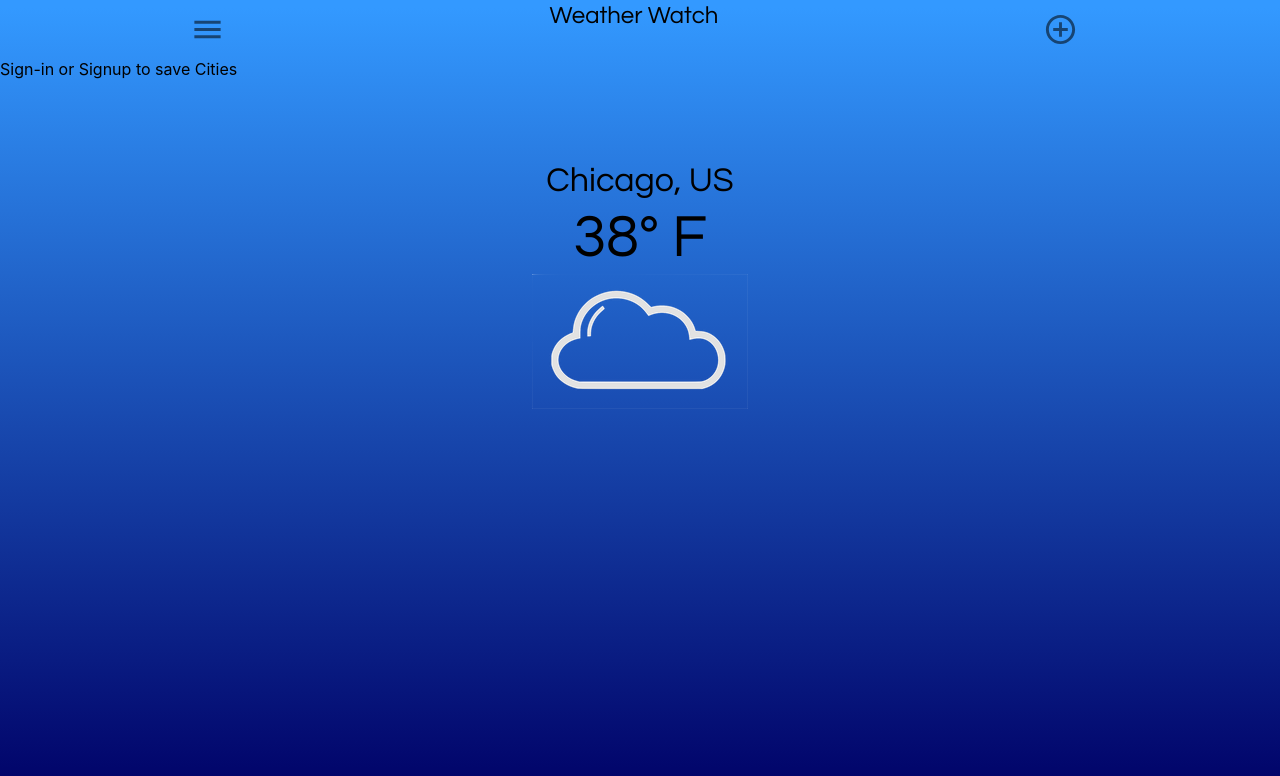
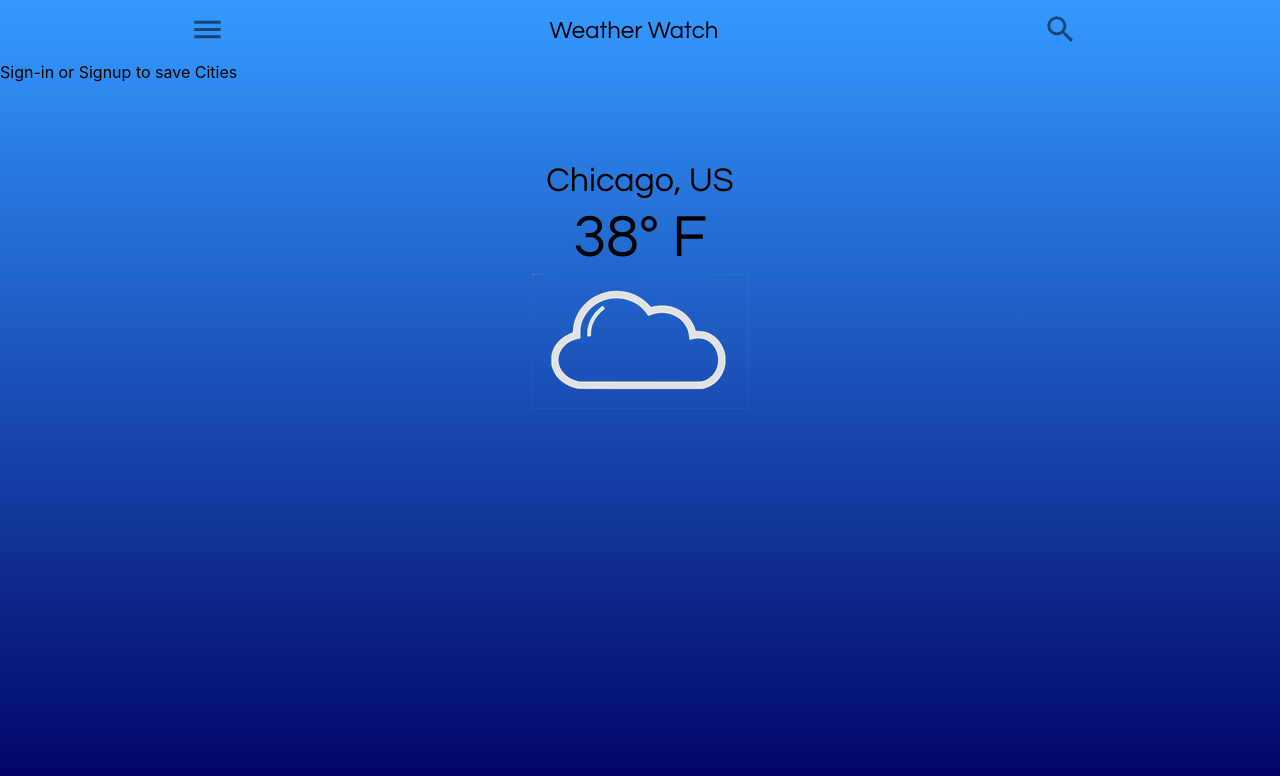
Before and after one commit to KeenanJones1/WeatherWatch, a React (Create React App) app: page / in a window 1280 px wide. Shown: the top 776 px of the page. Built offline with nearby package versions, Linux system fonts and the light colour scheme; no server answers.

Commit message:
Cleaning

```diff
--- a/src/components/FeatureCard/FeaturedCard.js
+++ b/src/components/FeatureCard/FeaturedCard.js
@@ -2,7 +2,7 @@ import React, {  } from 'react'
 import Location from './Location'
 import WeatherIcon from './WeatherIcon'
 import { Grid, IconButton, Tooltip } from '@material-ui/core'
-import { ExpandLess, Add} from '@material-ui/icons'
+import { ExpandLess, AddCircleOutline} from '@material-ui/icons'
 import Temperature from './WeatherDetails/Temperature'
 
 // redux
@@ -31,19 +31,25 @@ class FeaturedCard extends React.Component{
     const {mainWeather} = this.props.weather
   return (
     <Grid container item className="main-weather" id="main-weather-container" direction= 'column' xs={12}>
-      <Tooltip title={this.props.user.login === true && mainWeather.forcasts.length > 0 ? "Add Card to Profile" : null}>
-      <Grid container item className="container" id={this.props.user.login === true && mainWeather.forcasts.length > 0 ? "featured-container" : null} direction="column" align="center"
-      onClick={ () => this.handleClick() }>
+
+      <Grid container item className="container" id={this.props.user.login === true && mainWeather.forcasts.length > 0 ? "featured-container" : null} direction="column" align="center">
+       { this.props.user.login === true && mainWeather.forcasts.length > 0  ?  <Grid item>
+        <Tooltip title={this.props.user.login === true && mainWeather.forcasts.length > 0 ? "Add Card to Profile" : null}>
+          <IconButton onClick={ () => this.handleClick() }>
+            <AddCircleOutline />
+          </IconButton>
+          </Tooltip>
+        </Grid> : null}
         <Location locationName={mainWeather.cityName} country={mainWeather.country}/>
         <Temperature temp={mainWeather.temp}/>
         <WeatherIcon main={mainWeather.weather} />
       </Grid>
-      </Tooltip>
-      <Grid item align="center" >
+
+      { mainWeather.forcasts.length > 0 ? <Grid item align="center" >
         <IconButton onClick = {() => this.props.toggleDetails()}>
-      {this.props.weather.mainWeather.forcasts.length > 0 ? <ExpandLess id="view-details" fontSize="large" /> : null }
+        <ExpandLess id="view-details" fontSize="large" />
         </IconButton>
-      </Grid>
+      </Grid> : null}
     </Grid>
     )
   }
--- a/src/components/Head/Head.js
+++ b/src/components/Head/Head.js
@@ -31,20 +31,15 @@ class Head extends Component{
   return (
    <Grid className="head" id="head-container" container direction="row" justify="space-evenly" spacing={3}>
     <MenuButton toggleDrawer={this.toggleDrawer} drawerOpen={this.state.drawerOpen} />
-
-
-    <Grid item xs={4} align="center">
-     <Typography variant="h5" fontSize="large">
+    <Grid item xs={4} justify="space-evenly">
+     <Typography variant="h5" fontSize="large" align="center" id="title">
       Weather Watch
      </Typography>
     </Grid>
-
     <Grid item xs={4} className="button" id="add-button" align="center">
-
      <Fragment>
       <SearchButton />
      </Fragment>
-
       <Dialog open={this.state.dialogOpen} onClose={() => this.handleClose()}>
        <DialogTitle>Search Weather</DialogTitle>
        <DialogContent>
--- a/src/components/Head/SearchButton.js
+++ b/src/components/Head/SearchButton.js
@@ -1,6 +1,6 @@
 import React, { Component, Fragment } from 'react'
 import { TextField, Button, IconButton, Dialog, DialogContent, DialogActions, DialogTitle} from "@material-ui/core";
-import {AddCircleOutline} from "@material-ui/icons"
+import {Search} from "@material-ui/icons"
 
 // Redux
 import {connect} from 'react-redux'
@@ -49,24 +49,18 @@ class SearchButton extends Component {
   return (
     <Fragment >
       <IconButton onClick={() => this.handleOpen()}>
-        <AddCircleOutline fontSize="large"/>
+        <Search fontSize="large"/>
       </IconButton>
-
-
       <Dialog open={this.state.open}>
         <DialogTitle>Search Weather</DialogTitle>
-
-
         <DialogContent>
           <TextField label="City's name" onChange={(event) => this.handleSearch(event)}
           onKeyPress = {(event) => this.handleKeyPress(event)} value={this.state.query}/>
         </DialogContent>
-
         <DialogActions>
           <Button onClick={() => this.handleSubmit()}>Submit</Button>
           <Button onClick={() => this.handleClose()}>Cancel</Button>
         </DialogActions>
-
       </Dialog>
     </Fragment>
   )
--- a/src/index.css
+++ b/src/index.css
@@ -26,52 +26,6 @@ code {
 
 .App{
   flex-direction: column;
-
-}
-
-.home{
-  /* background-color: black; */
-  /* width: 100%; */
-  /* height: 80vh; */
-  /* margin: 0 20px; */
-}
-
-
-.signup{
-
-}
-
-.login{
-
-}
-
-
-.location{
-
-}
-
-.location-timezone{
-
-}
-
-.weather-icon{
-
-}
-
-.temperature{
-
-}
-
-.temperature-degree{
-
-}
-
-.temperature-details{
-
-}
-
-.temperature-weekly{
-
 }
 
 .saved-cities{
@@ -82,18 +36,15 @@ code {
 
 .saved-city-names{
   position: relative;
-  /* top: 6vh; */
 }
 
 .saved-cities-temps{
   position: relative;
-
 }
 
 #saved-cities-container{
   margin: 0;
   padding: 0;
-  /* border: solid 3px white; */
   position: absolute;
   top: 70%;
   height: 30vh;
@@ -138,11 +89,11 @@ code {
   width: 49%;
 }
 
-#featured-container:hover{
-  border: solid 2px black;
-  cursor: pointer;
-}
 
 .home{
   height: 200%;
 }
+
+#title{
+  margin: 15px
+}
```
Also changed, not shown: src/components/Home.js (+16 -7 lines).
